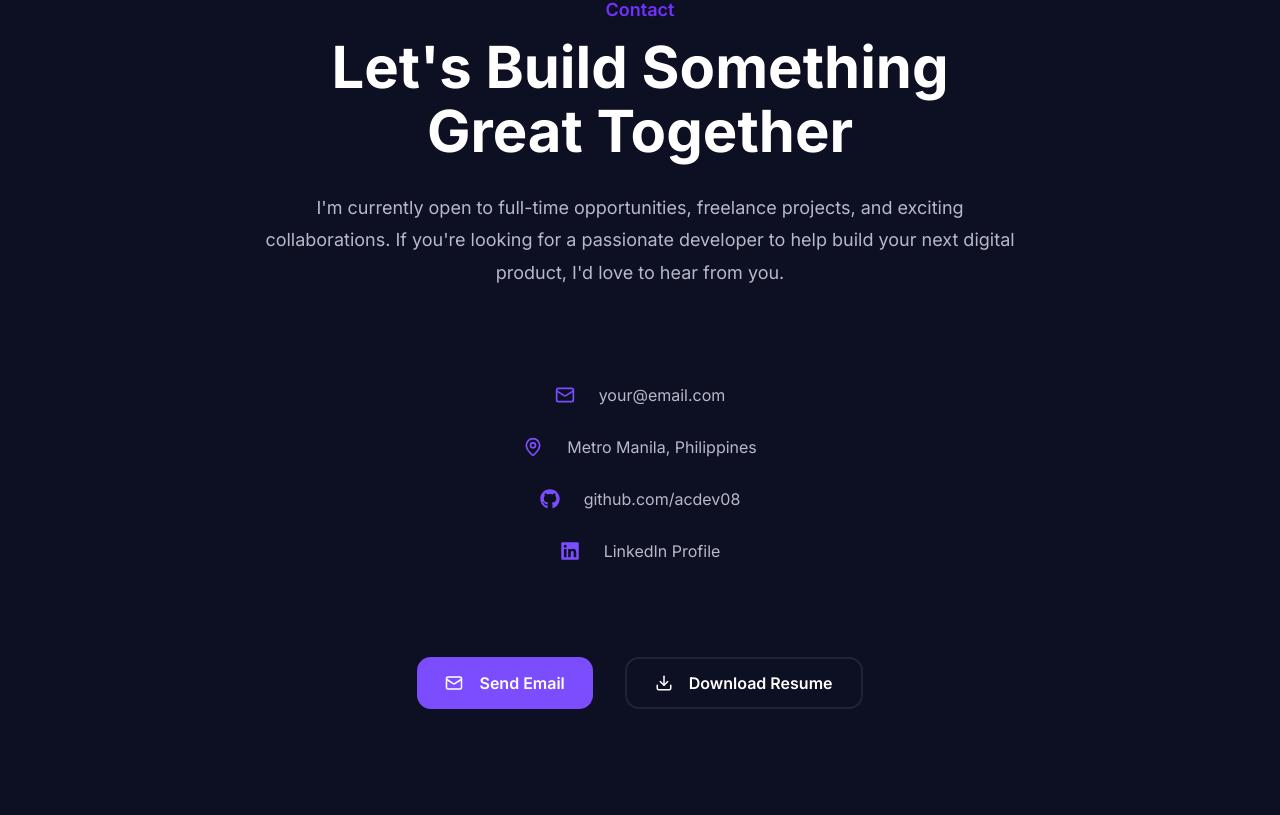
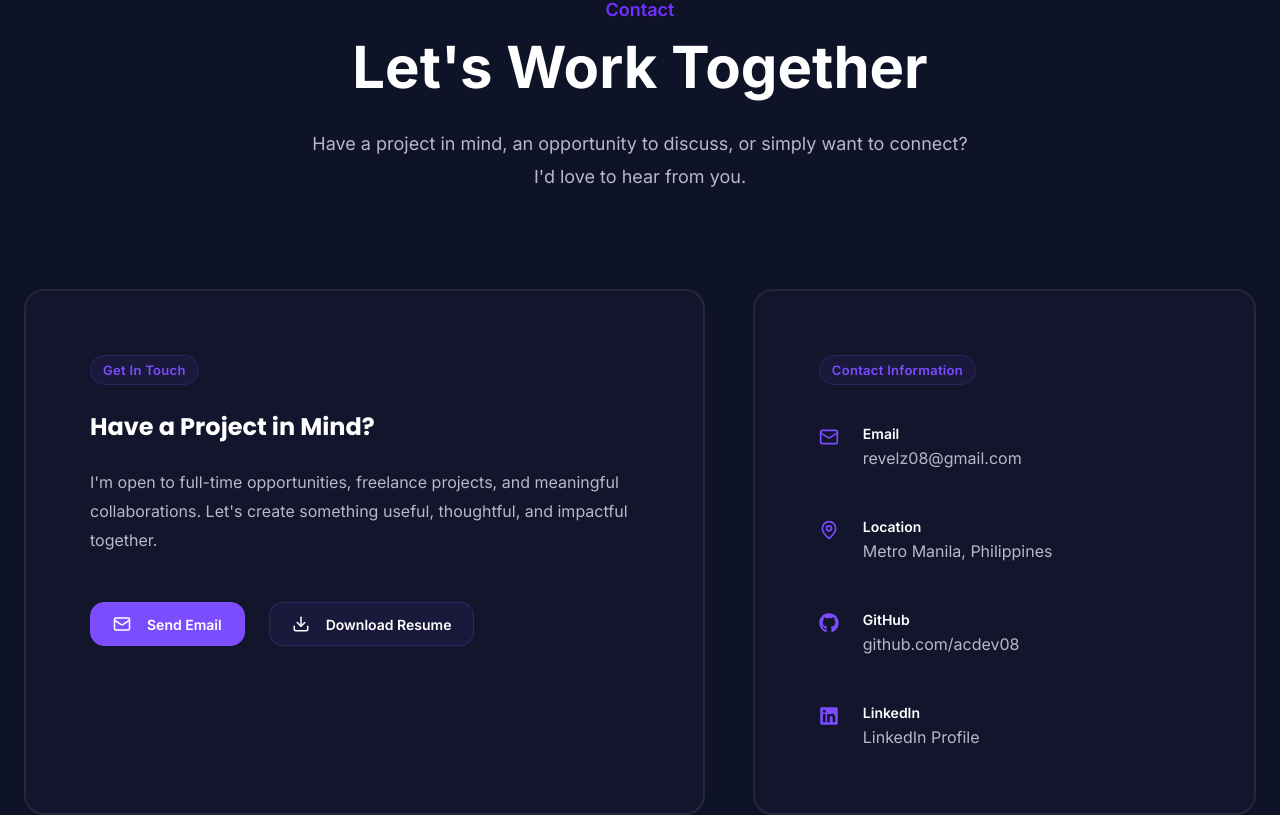
Before and after one commit to acdev08/ac-portfolio, a React (Vite) app: page / in a window 1280 px wide. Shown: the part 8813-9628 px from the top of the page. Built offline with nearby package versions, Linux system fonts and the light colour scheme.

Commit message:
feat(contact): finalize desktop contact section

```diff
--- a/src/sections/Contact/Contact.css
+++ b/src/sections/Contact/Contact.css
@@ -1,26 +1,130 @@
 /* ========================================
-   CONTACT
+   CONTACT SECTION
 ======================================== */
 
 .contact {
   padding: var(--space-4xl) 0;
+
+  background-color: #0f1328;
 }
 
 /* ========================================
-   CONTACT CONTENT
+   CONTACT HEADER
 ======================================== */
 
-.contact-content {
+.contact-header {
   max-width: 760px;
-  margin: 0 auto;
+
+  margin: 0 auto var(--space-3xl);
 
   text-align: center;
 }
 
 .contact-description {
-  margin-bottom: var(--space-3xl);
+  max-width: 680px;
+
+  margin: 0 auto;
 
   font-size: var(--text-lg);
+
+  line-height: 1.8;
+
+  color: var(--color-text-secondary);
+}
+
+/* ========================================
+   CONTACT GRID
+======================================== */
+
+.contact-grid {
+  display: grid;
+
+  grid-template-columns: 1.15fr 0.85fr;
+
+  gap: var(--space-xl);
+
+  align-items: stretch;
+}
+
+/* ========================================
+   CONTACT CARD
+======================================== */
+
+.contact-card {
+  display: flex;
+
+  flex-direction: column;
+
+  padding: var(--space-2xl);
+
+  background: var(--color-surface);
+
+  border: 2px solid var(--color-border);
+
+  border-radius: var(--radius-lg);
+
+  transition: var(--transition-default);
+}
+
+.contact-card:hover {
+  transform: translateY(-6px);
+
+  border-color: rgba(124, 77, 255, 0.35);
+
+  box-shadow:
+    0 0 0 1px rgba(114, 48, 255, 0.16),
+    0 0 25px rgba(114, 48, 255, 0.16);
+}
+
+/* ========================================
+   CONTACT CARD LABEL
+======================================== */
+
+.contact-card-label {
+  display: inline-flex;
+
+  align-self: flex-start;
+
+  margin-bottom: var(--space-md);
+
+  padding: 6px 12px;
+
+  border-radius: 999px;
+
+  background: rgba(124, 77, 255, 0.08);
+
+  border: 1px solid rgba(124, 77, 255, 0.18);
+
+  color: var(--color-primary);
+
+  font-size: 13px;
+
+  font-weight: var(--font-semibold);
+
+  letter-spacing: 0.3px;
+}
+
+/* ========================================
+   CONTACT CTA
+======================================== */
+
+.contact-cta h3 {
+  margin-bottom: var(--space-md);
+
+  font-family: var(--font-heading);
+
+  font-size: var(--text-2xl);
+
+  font-weight: var(--font-bold);
+
+  color: var(--color-text);
+}
+
+.contact-cta p {
+  max-width: 620px;
+
+  margin-bottom: var(--space-xl);
+
   line-height: 1.8;
 
   color: var(--color-text-secondary);
@@ -32,35 +136,55 @@
 
 .contact-info {
   display: flex;
+
   flex-direction: column;
-  gap: var(--space-lg);
 
-  margin-bottom: var(--space-3xl);
+  gap: var(--space-xl);
+
+  margin-top: var(--space-sm);
 }
 
 .contact-item {
   display: flex;
-  align-items: center;
-  justify-content: center;
+
+  align-items: flex-start;
+
   gap: var(--space-md);
 
   color: var(--color-text-secondary);
-
-  font-size: var(--text-base);
 }
 
 .contact-item svg {
+  flex-shrink: 0;
+
+  margin-top: 2px;
+
   color: var(--color-primary);
-
-  flex-shrink: 0;
 }
 
-.contact-item a {
+.contact-item > div {
+  display: flex;
+
+  flex-direction: column;
+
+  gap: 4px;
+}
+
+.contact-item-label {
+  font-size: var(--text-sm);
+
+  font-weight: var(--font-semibold);
+
+  color: var(--color-text);
+}
+
+.contact-item a,
+.contact-item > div > span:last-child {
   color: var(--color-text-secondary);
 
   text-decoration: none;
 
-  transition: var(--transition-default);
+  line-height: 1.5;
 }
 
 .contact-item a:hover {
@@ -73,21 +197,26 @@
 
 .contact-buttons {
   display: flex;
-  justify-content: center;
-  gap: var(--space-lg);
 
   flex-wrap: wrap;
+
+  gap: var(--space-md);
 }
 
 .contact-buttons a {
   display: inline-flex;
+
   align-items: center;
+
   justify-content: center;
+
   gap: var(--space-sm);
 
-  padding: 14px 28px;
+  padding: 12px 22px;
 
   border-radius: var(--radius-md);
+
+  font-size: var(--text-sm);
 
   font-weight: var(--font-semibold);
 
@@ -103,13 +232,15 @@
 .btn-primary {
   background: var(--color-primary);
 
-  color: white;
+  border: 1px solid var(--color-primary);
+
+  color: #fff;
 }
 
 .btn-primary:hover {
-  transform: translateY(-3px);
+  transform: translateY(-2px);
 
-  box-shadow: 0 12px 28px rgba(124, 77, 255, 0.35);
+  box-shadow: 0 10px 24px rgba(124, 77, 255, 0.25);
 }
 
 /* ========================================
@@ -117,17 +248,59 @@
 ======================================== */
 
 .btn-secondary {
-  background: transparent;
+  background: rgba(124, 77, 255, 0.08);
 
-  border: 2px solid var(--color-border);
+  border: 1px solid rgba(124, 77, 255, 0.22);
 
   color: var(--color-text);
 }
 
 .btn-secondary:hover {
+  transform: translateY(-2px);
+
+  background: var(--color-primary);
+
   border-color: var(--color-primary);
 
-  color: var(--color-primary);
+  color: #fff;
+}
 
-  transform: translateY(-3px);
+/* ========================================
+   RESPONSIVE
+======================================== */
+
+@media (max-width: 992px) {
+  .contact-grid {
+    grid-template-columns: 1fr;
+  }
 }
+
+@media (max-width: 768px) {
+  .contact {
+    padding: var(--space-3xl) 0;
+  }
+
+  .contact-header {
+    margin-bottom: var(--space-2xl);
+  }
+
+  .contact-description {
+    font-size: var(--text-base);
+  }
+
+  .contact-card {
+    padding: var(--space-lg);
+  }
+
+  .contact-cta h3 {
+    font-size: var(--text-xl);
+  }
+
+  .contact-buttons {
+    flex-direction: column;
+  }
+
+  .contact-buttons a {
+    width: 100%;
+  }
+}
--- a/src/sections/Contact/Contact.tsx
+++ b/src/sections/Contact/Contact.tsx
@@ -1,51 +1,95 @@
 import "./Contact.css";
 
-import {
-  Mail,
-  MapPin,
-  Download,
-} from "lucide-react";
+import { Mail, MapPin, Download } from "lucide-react";
 
-import {
-  FaGithub,
-  FaLinkedin,
-} from "react-icons/fa";
+import { FaGithub, FaLinkedin } from "react-icons/fa";
 
 function Contact() {
   return (
     <section className="contact" id="contact">
       <div className="container">
-        <div className="contact-content">
+        {/* ========================================
+            CONTACT HEADER
+        ======================================== */}
 
-          <span className="section-tag">
-            Contact
-          </span>
+        <div className="contact-header">
+          <span className="section-tag">Contact</span>
 
-          <h2 className="section-title">
-            Let's Build Something Great Together
-          </h2>
+          <h2 className="section-title">Let's Work Together</h2>
 
           <p className="contact-description">
-            I'm currently open to full-time opportunities, freelance
-            projects, and exciting collaborations. If you're looking for
-            a passionate developer to help build your next digital
-            product, I'd love to hear from you.
+            Have a project in mind, an opportunity to discuss, or simply want to
+            connect? I'd love to hear from you.
+          </p>
+        </div>
+
+        {/* ========================================
+            CONTACT GRID
+        ======================================== */}
+
+        <div className="contact-grid">
+          {/* ========================================
+              CONTACT CTA
+          ======================================== */}
+
+          <div className="contact-card contact-cta">
+            <span className="contact-card-label">Get In Touch</span>
+
+            <h3>Have a Project in Mind?</h3>
+
+            <p>
+              I'm open to full-time opportunities, freelance projects, and
+              meaningful collaborations. Let's create something useful,
+              thoughtful, and impactful together.
             </p>
 
+            <div className="contact-buttons">
+              <a href="mailto:revelz08@gmail.com" className="btn-primary">
+                <Mail size={18} />
+                Send Email
+              </a>
+
+              <a href="#" className="btn-secondary">
+                <Download size={18} />
+                Download Resume
+              </a>
+            </div>
+          </div>
+
+          {/* ========================================
+              CONTACT INFORMATION
+          ======================================== */}
+
+          <div className="contact-card">
+            <span className="contact-card-label">Contact Information</span>
+
             <div className="contact-info">
-
               <div className="contact-item">
                 <Mail size={20} />
-              <span>your@email.com</span>
+
+                <div>
+                  <span className="contact-item-label">Email</span>
+
+                  <a href="mailto:revelz08@gmail.com">revelz08@gmail.com</a>
+                </div>
               </div>
 
               <div className="contact-item">
                 <MapPin size={20} />
+
+                <div>
+                  <span className="contact-item-label">Location</span>
+
                   <span>Metro Manila, Philippines</span>
+                </div>
               </div>
 
               <div className="contact-item">
                 <FaGithub size={20} />
+
+                <div>
+                  <span className="contact-item-label">GitHub</span>
+
                   <a
                     href="https://github.com/acdev08"
                     target="_blank"
@@ -54,40 +98,25 @@ function Contact() {
                     github.com/acdev08
                   </a>
                 </div>
+              </div>
 
               <div className="contact-item">
                 <FaLinkedin size={20} />
+
+                <div>
+                  <span className="contact-item-label">LinkedIn</span>
+
                   <a
-                href="#"
+                    href="https://www.linkedin.com/in/androcruz08/"
                     target="_blank"
                     rel="noreferrer"
                   >
                     LinkedIn Profile
                   </a>
                 </div>
-
               </div>
-
-          <div className="contact-buttons">
-
-            <a
-              href="mailto:your@email.com"
-              className="btn-primary"
-            >
-              <Mail size={18} />
-              Send Email
-            </a>
-
-            <a
-              href="#"
-              className="btn-secondary"
-            >
-              <Download size={18} />
-              Download Resume
-            </a>
-
             </div>
-
+          </div>
         </div>
       </div>
     </section>
```
Lines whose indentation alone changed are shown as unchanged.
